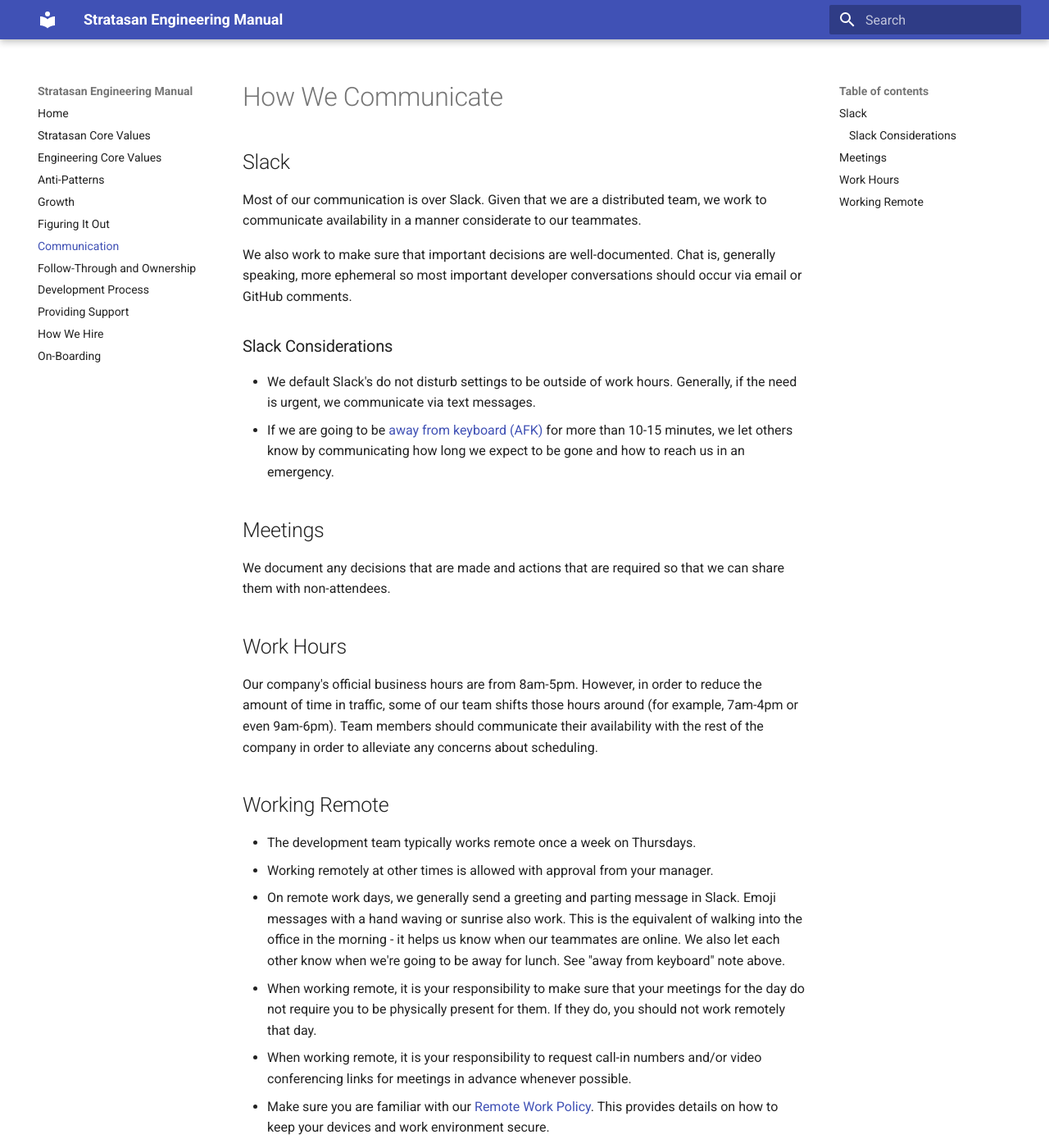
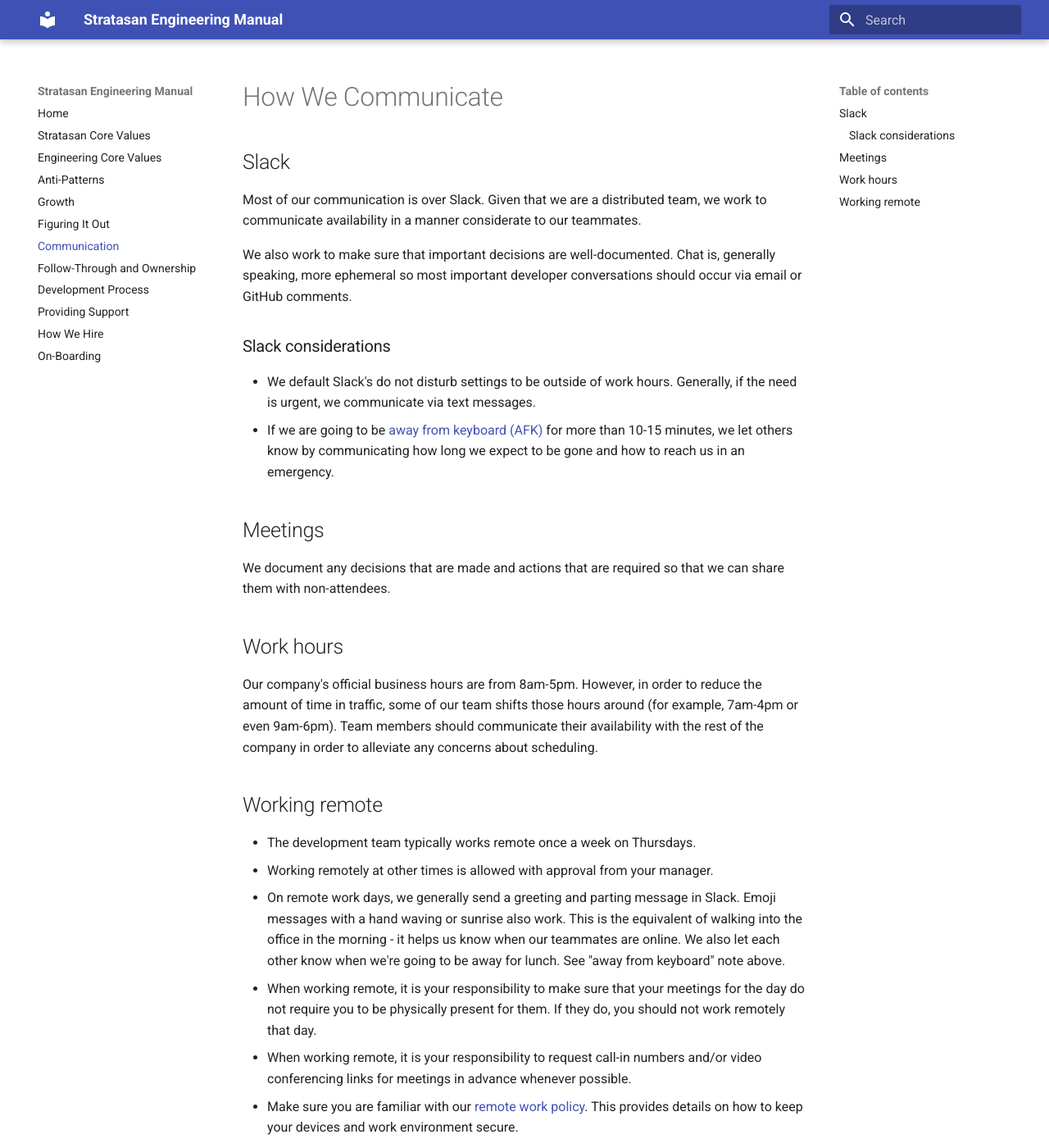
Before and after one commit to stratasan/engineering, an MkDocs documentation site: the page built from docs/how_we_communicate.md, in a window 1280 px wide and 1400 px high. Shown: the whole window at 82% size. Built offline with MkDocs 1.6.1 and Material for MkDocs 9.7.7, drawn with Linux system fonts in a browser that asks for light colours; old or Windows-style settings are respelled for this version of MkDocs.

Commit message:
Make heading capitalization consistent

```diff
--- a/docs/how_we_communicate.md
+++ b/docs/how_we_communicate.md
@@ -1,6 +1,7 @@
 # How We Communicate
 
 ## Slack
+
 Most of our communication is over Slack. Given that we are a distributed team,
 we work to communicate availability in a manner considerate to our teammates.
 
@@ -8,7 +9,7 @@ We also work to make sure that important decisions are well-documented. Chat is,
 generally speaking, more ephemeral so most important developer conversations
 should occur via email or GitHub comments.
 
-### Slack Considerations
+### Slack considerations
 
 - We default Slack's do not disturb settings to be outside of work hours.
   Generally, if the need is urgent, we communicate via text messages.
@@ -22,7 +23,7 @@ should occur via email or GitHub comments.
 We document any decisions that are made and actions that are required so that we
 can share them with non-attendees.
 
-## Work Hours
+## Work hours
 
 Our company's official business hours are from 8am-5pm. However, in order to
 reduce the amount of time in traffic, some of our team shifts those hours around
@@ -30,7 +31,7 @@ reduce the amount of time in traffic, some of our team shifts those hours around
 availability with the rest of the company in order to alleviate any concerns
 about scheduling.
 
-## Working Remote
+## Working remote
 
 - The development team typically works remote once a week on Thursdays.
 - Working remotely at other times is allowed with approval from your manager.
@@ -44,5 +45,5 @@ about scheduling.
   you should not work remotely that day.
 - When working remote, it is your responsibility to request call-in numbers
   and/or video conferencing links for meetings in advance whenever possible.
-- Make sure you are familiar with our [Remote Work Policy](https://docs.google.com/document/d/1eCmUvFDMOIAwf9nsTMLBPPlTZfWSu1GzQhPpS77hiM0/edit).
+- Make sure you are familiar with our [remote work policy](https://docs.google.com/document/d/1eCmUvFDMOIAwf9nsTMLBPPlTZfWSu1GzQhPpS77hiM0/edit).
   This provides details on how to keep your devices and work environment secure.
```
